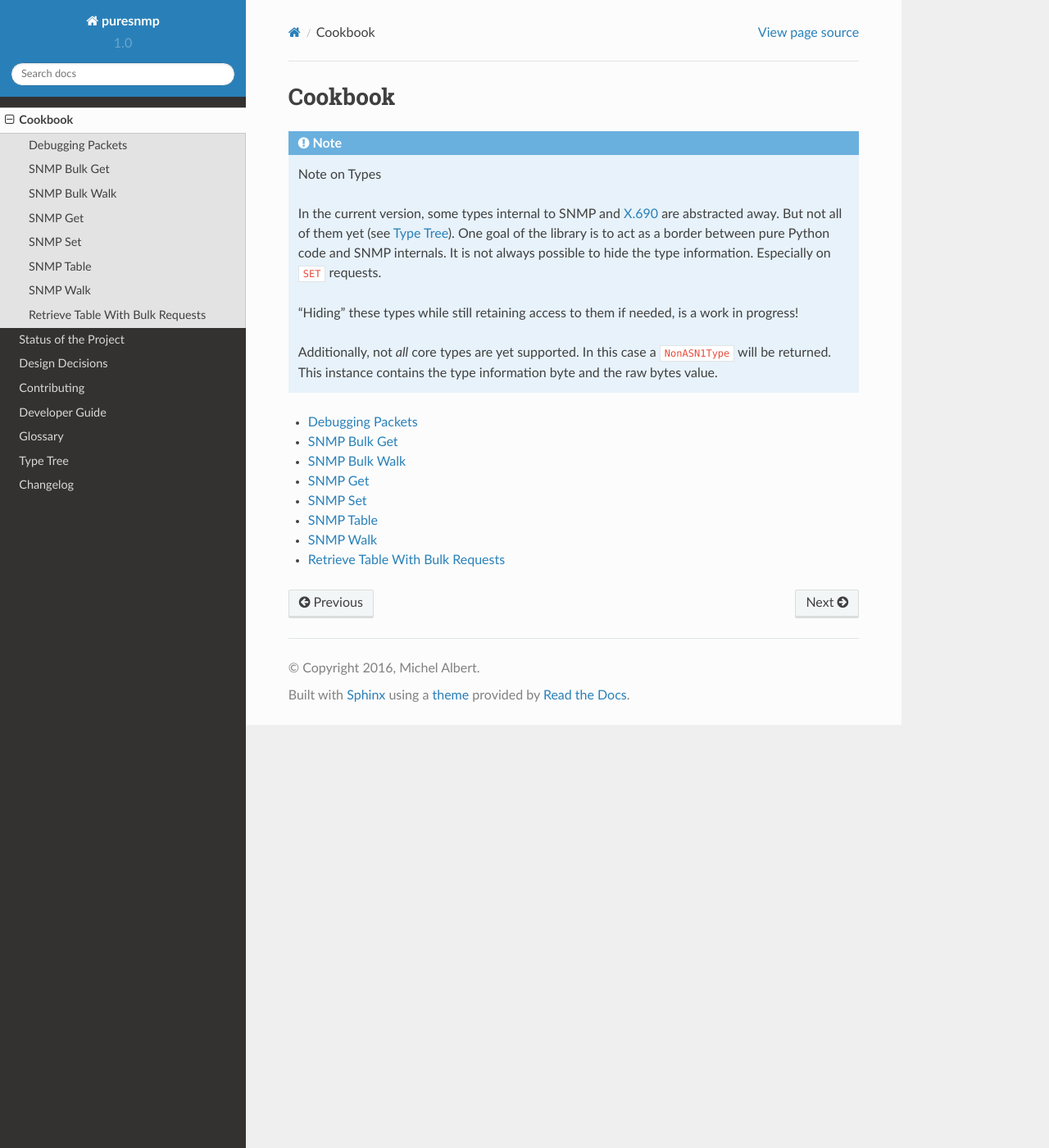
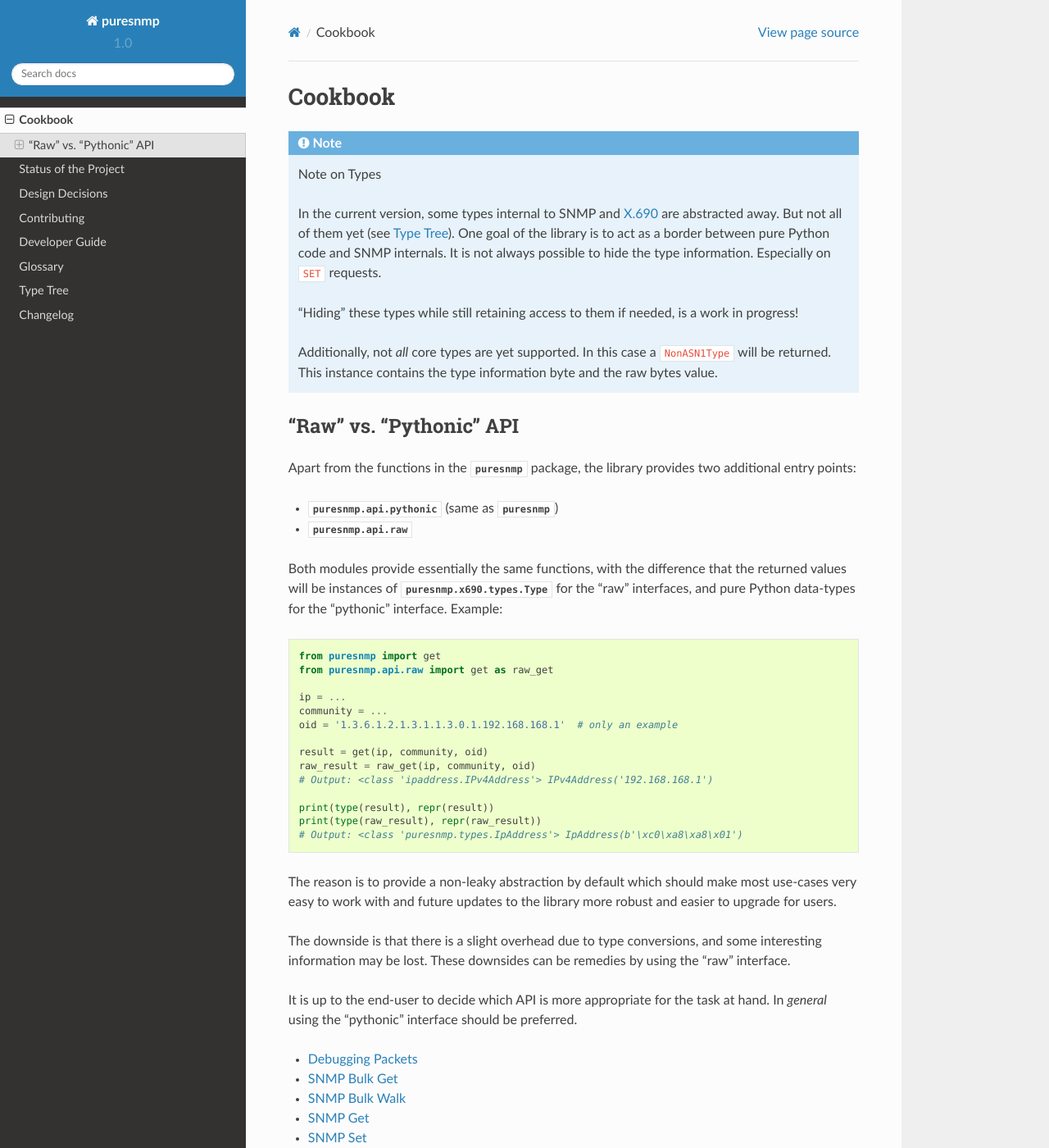
Before and after one commit to exhuma/puresnmp, a Sphinx documentation site: the page built from docs/cookbook/index.rst, in a window 1280 px wide and 1400 px high. Shown: the whole window at 82% size. Built offline with Sphinx 7.4.7 and the Read the Docs theme 2.0.0, drawn with Linux system fonts in a browser that asks for light colours.

Commit message:
Update documentation

```diff
--- a/docs/cookbook/index.rst
+++ b/docs/cookbook/index.rst
@@ -19,6 +19,46 @@ Cookbook
     information byte and the raw bytes value.
 
 
+"Raw" vs. "Pythonic" API
+------------------------
+
+Apart from the functions in the :py:mod:`puresnmp` package, the library
+provides two additional entry points:
+
+* :py:mod:`puresnmp.api.pythonic` (same as :py:mod:`puresnmp`)
+* :py:mod:`puresnmp.api.raw`
+
+Both modules provide essentially the same functions, with the difference that
+the returned values will be instances of :py:class:`puresnmp.x690.types.Type`
+for the "raw" interfaces, and pure Python data-types for the "pythonic"
+interface. Example::
+
+    from puresnmp import get
+    from puresnmp.api.raw import get as raw_get
+
+    ip = ...
+    community = ...
+    oid = '1.3.6.1.2.1.3.1.1.3.0.1.192.168.168.1'  # only an example
+
+    result = get(ip, community, oid)
+    raw_result = raw_get(ip, community, oid)
+    # Output: <class 'ipaddress.IPv4Address'> IPv4Address('192.168.168.1')
+
+    print(type(result), repr(result))
+    print(type(raw_result), repr(raw_result))
+    # Output: <class 'puresnmp.types.IpAddress'> IpAddress(b'\xc0\xa8\xa8\x01')
+
+The reason is to provide a non-leaky abstraction by default which should make
+most use-cases very easy to work with and future updates to the library more
+robust and easier to upgrade for users.
+
+The downside is that there is a slight overhead due to type conversions, and
+some interesting information may be lost. These downsides can be remedies by
+using the "raw" interface.
+
+It is up to the end-user to decide which API is more appropriate for the task
+at hand. In *general* using the "pythonic" interface should be preferred.
+
 .. toctree::
    :maxdepth: 1
    :glob:
--- a/docs/developer_guide/high_level.rst
+++ b/docs/developer_guide/high_level.rst
@@ -1,7 +1,7 @@
 High-Level Overview
 ===================
 
-The package is internally split into a few broad categories:
+Apart from that, the package is internally split into a few broad categories:
 
 * :term:`X.690`
 * SNMP
```
Also changed, not shown: docs/cookbook/snmpbulkwalk.rst (+4 -4 lines).
